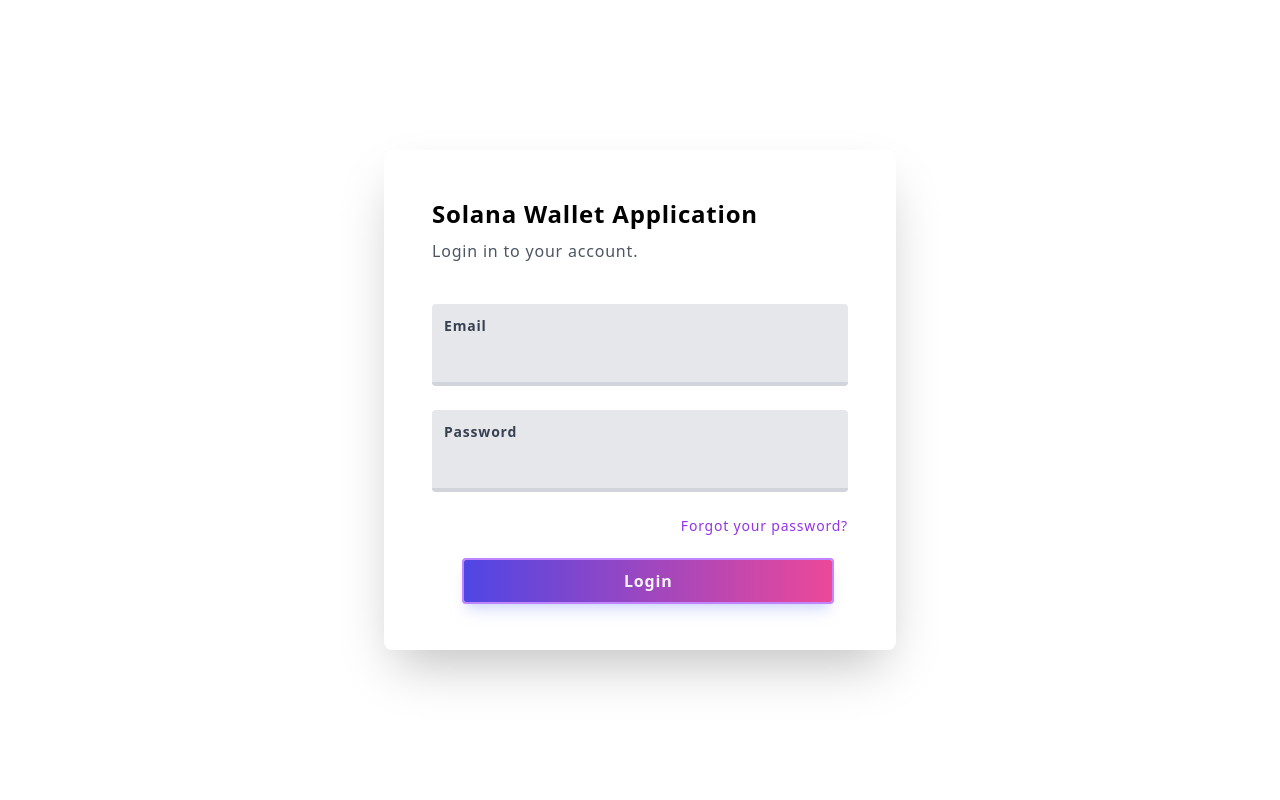
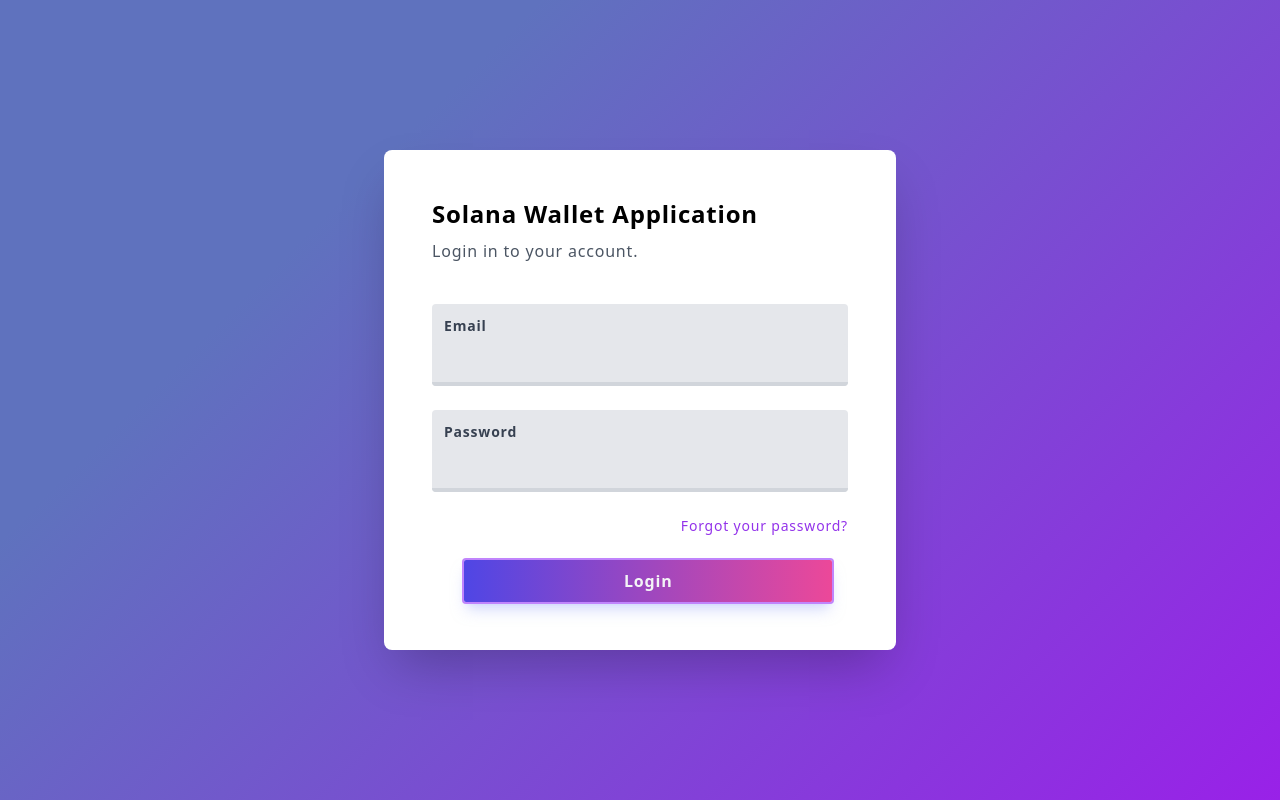
Before and after one commit to Fujiwara-Ken/BaseWallet, a Next.js app: page / in a window 1280 px wide. Built offline with nearby package versions, Linux system fonts and the light colour scheme; no server answers.

Commit message:
背景色追加

```diff
--- a/src/styles/globals.css
+++ b/src/styles/globals.css
@@ -5,5 +5,6 @@
 @layer base {
   body {
     @apply font-ja leading-relaxed tracking-wider;
+    background-image: linear-gradient(315deg, #9921e8 0%, #5f72be 74%);
   }
 }
```
